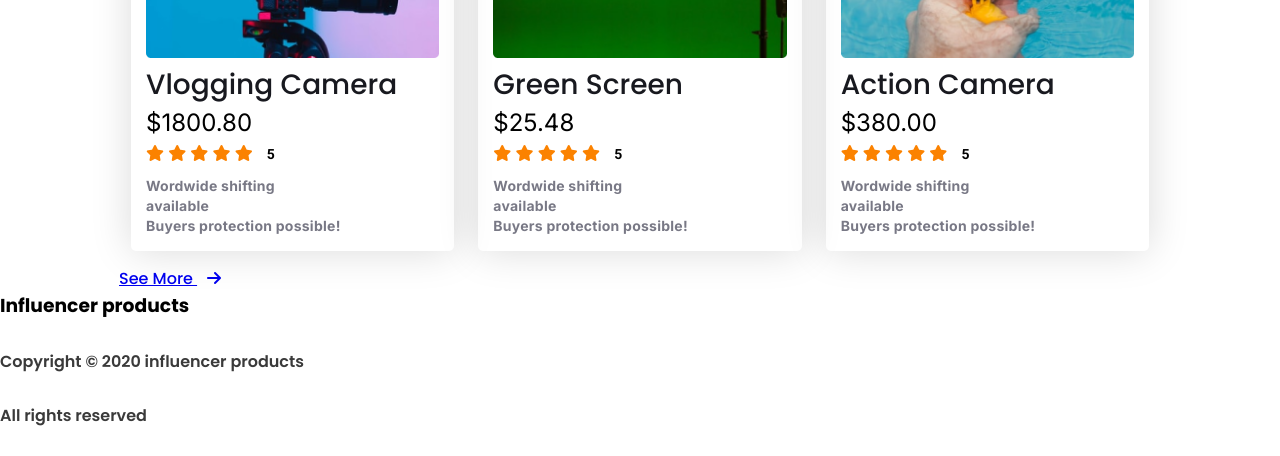
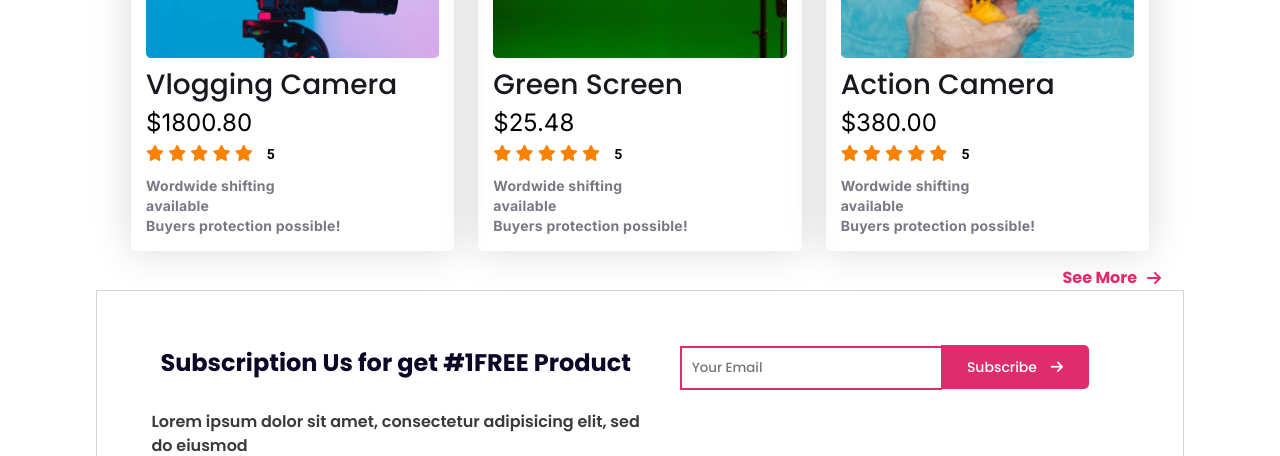
Before and after one commit to mobaswira-aktar/influencer-gears, a plain HTML site: page index.html in a window 1280 px wide. Shown: the part 2042-2498 px from the top of the page. Drawn offline with Linux system fonts and the light colour scheme.

Commit message:
newsletter section

```diff
--- a/index.html
+++ b/index.html
@@ -301,6 +301,25 @@
       ></a>
     </section>
 
+<!-- newsletter Section  -->
+<section class="container">
+  <div class="row newsletter">
+    <div class="subscription-area ">
+      <h2>Subscription Us for get #1FREE Product</h2>
+      <p>
+        Lorem ipsum dolor sit amet, consectetur adipisicing elit, sed do
+        eiusmod
+      </p>
+    </div>
+    <div class="input-form-area">
+      <input type="email" placeholder="Your Email" />
+      <button class="btn-sub" type="submit">
+        Subscribe <i class="fas fa-arrow-right"></i>
+      </button>
+    </div>
+  </div>
+</section>
+
 
 
     <!-- footer area  -->
--- a/old.css
+++ b/old.css
@@ -55,74 +55,9 @@
     border-radius: 41px;
     padding: 10px 24px;
   }
-  .see-more {
-    font-family: Poppins;
-    font-size: 16px;
-    font-weight: 700;
-    line-height: 24px;
-    text-decoration: none;
-    color: #e02c6d;
-    justify-content: flex-end;
-    display: flex;
-    align-items: center;
-  }
-  .fas.fa-arrow-right {
-    margin-left: 10px;
-  }
 
-  .section-title {
-    text-align: center;
-  }
-  .my-container {
-    width: 1042px;
-    margin: 0 auto;
-  }
-  .collections {
-    display: grid;
-    grid-template-columns: repeat(3, 1fr);
-  }
-  .grid-item {
-    padding: 15px;
-    box-shadow: rgba(0, 0, 0, 0.15) 0px 0px 40px 0px;
-    margin: 15px 12px;
-    border-radius: 5px;
-  }
-  .filled {
-    display: inline;
-    color: #fb8200;
-  }
 
-  .product-title {
-    font-family: Poppins;
-    font-size: 28px;
-    font-weight: 500;
-    line-height: 40px;
-    color: #18191f;
-  }
-  .price {
-    font-family: Inter;
-    font-size: 24px;
-    font-weight: 400;
-    line-height: 36px;
-  }
-  .rating-num {
-    font-family: Roboto;
-    font-size: 14px;
-    font-weight: 700;
-    line-height: 22px;
-    letter-spacing: 0.1px;
-    margin-left: 10px;
-  }
-  .collection-details {
-    font-family: Inter;
-    font-size: 14px;
-    font-weight: 700;
-    line-height: 20px;
-    letter-spacing: 0.018em;
-    color: #787885;
-    margin: 10px 0 0 0;
-    padding: 0;
-  }
+
   footer {
     margin-top: 3%;
     padding: 3% 0;
--- a/style.css
+++ b/style.css
@@ -164,3 +164,56 @@ p {
   margin: 10px 0 0 0;
   padding: 0;
 }
+
+.see-more {
+  font-family: Poppins;
+  font-size: 16px;
+  font-weight: 700;
+  line-height: 24px;
+  text-decoration: none;
+  color: #e02c6d;
+  justify-content: flex-end;
+  display: flex;
+  align-items: center;
+}
+.fas.fa-arrow-right {
+  margin-left: 10px;
+}
+
+/* newsletter section   */
+.newsletter {
+  display: grid;
+  grid-template-columns: repeat(2, 1fr);
+  padding: 5%;
+  border: 1px solid lightgrey;
+  margin-bottom: 5%;
+  overflow: hidden;
+  justify-items: center;
+}
+.subscription-area {
+  color: #0a0826;
+  display: grid;
+  justify-items: center;
+}
+
+.btn-sub {
+  background-color: #e02c6d;
+  color: #ffffff;
+  font-family: Poppins;
+  font-size: 14px;
+  line-height: 21px;
+  border-radius: 0px 5px 5px 0px;
+  padding: 9.5px 24px;
+  text-decoration: none;
+  margin-left: -5px;
+  cursor: pointer;
+  border: 2px solid #e02c6d;
+}
+
+.input-form-area input[type="email"] {
+  width: 250px;
+  height: 40px;
+  border: 2px solid #e02c6d;
+  border-right: none;
+  padding-left: 10px;
+}
```
